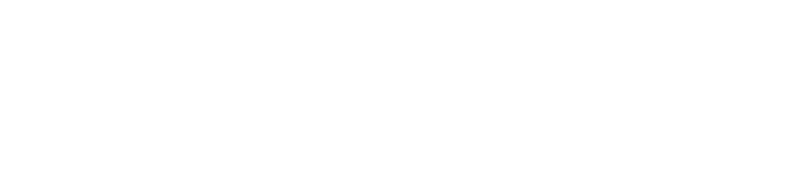
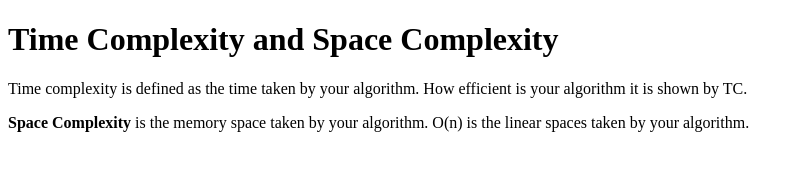
Before and after one commit to acciojob/time-and-space-complexity-M74-dot, a website: page main.html in a window 1280 px wide. Shown: the whole page, without its empty margins (0-804 px from the left). Drawn offline with Linux system fonts and the light colour scheme.

Commit message:
created a submission

```diff
--- a/main.html
+++ b/main.html
@@ -4,10 +4,14 @@
 
 <head>
 	<link rel="stylesheet" href="styles.css">
+	<title>Document</title>
 </head>
 
 <body>
 	<!-- the entire body must be written by student -->
+	<h1>Time Complexity and Space Complexity</h1>
+	<p>Time complexity is defined as the time taken by your algorithm. How efficient is your algorithm it is shown by TC.</p>
+	<p><b>Space Complexity</b> is the memory space taken by your algorithm. O(n) is the linear spaces taken by your algorithm.</p>
     <script type="text/javascript" src="./script.js">
 </script>
 
```
